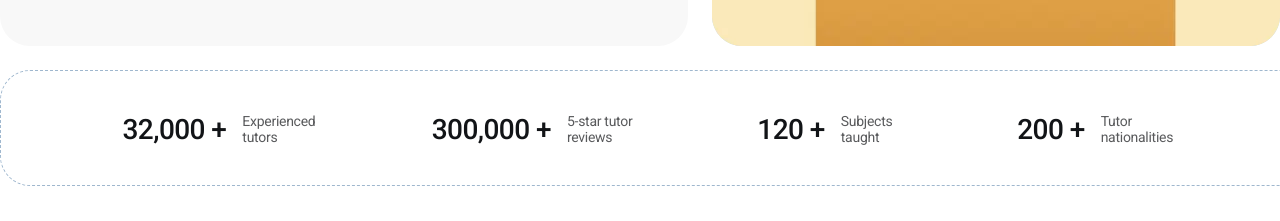
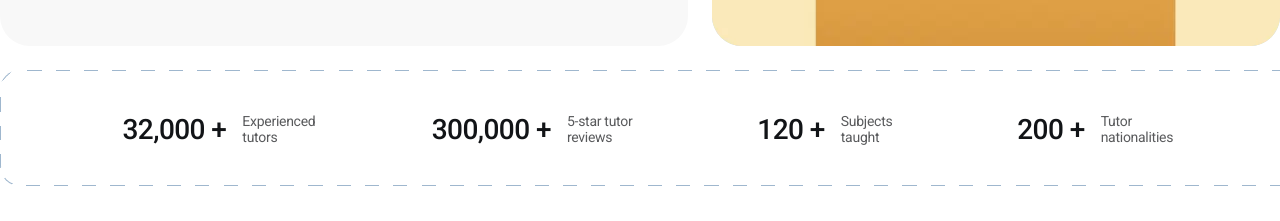
Before and after one commit to tanya-vasylovych/learn-lingo, a Next.js app: page / in a window 1280 px wide. Shown: the part 576-797 px from the top of the page. Built offline with nearby package versions, Linux system fonts and the light colour scheme.

Commit message:
dushed border

```diff
--- a/components/Benefit/Benefit.module.css
+++ b/components/Benefit/Benefit.module.css
@@ -1,6 +1,16 @@
 .container {
-  border: 1.5px dashed var(--main-color);
-  border-radius: 30px;
+  border: 1.5px dashed transparent;
+  background:
+    linear-gradient(white, white) padding-box,
+    repeating-linear-gradient(
+        -45deg,
+        var(--main-color),
+        var(--main-color) 10px,
+        transparent 10px,
+        transparent 20px
+      )
+      border-box;
+  border-radius: 20px;
   width: 1312px;
   height: 116px;
   margin: 24px auto;
```
